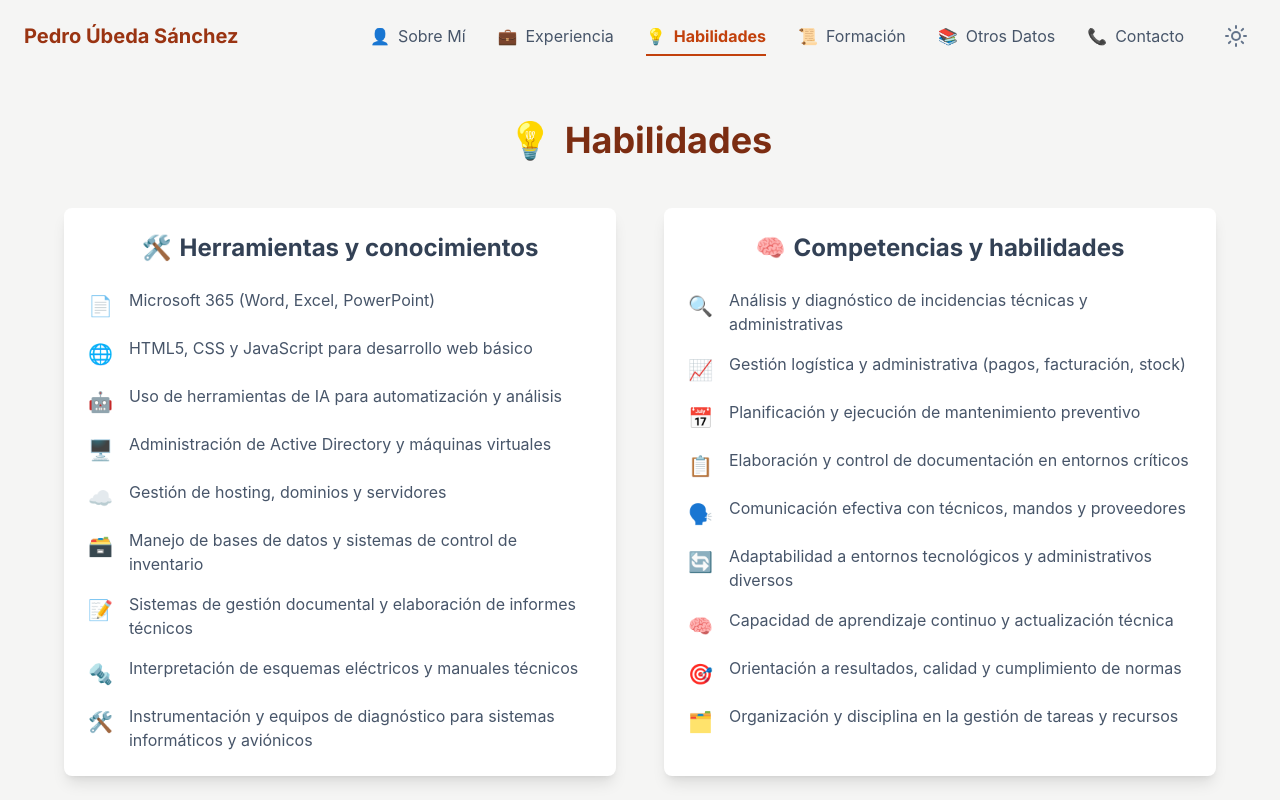
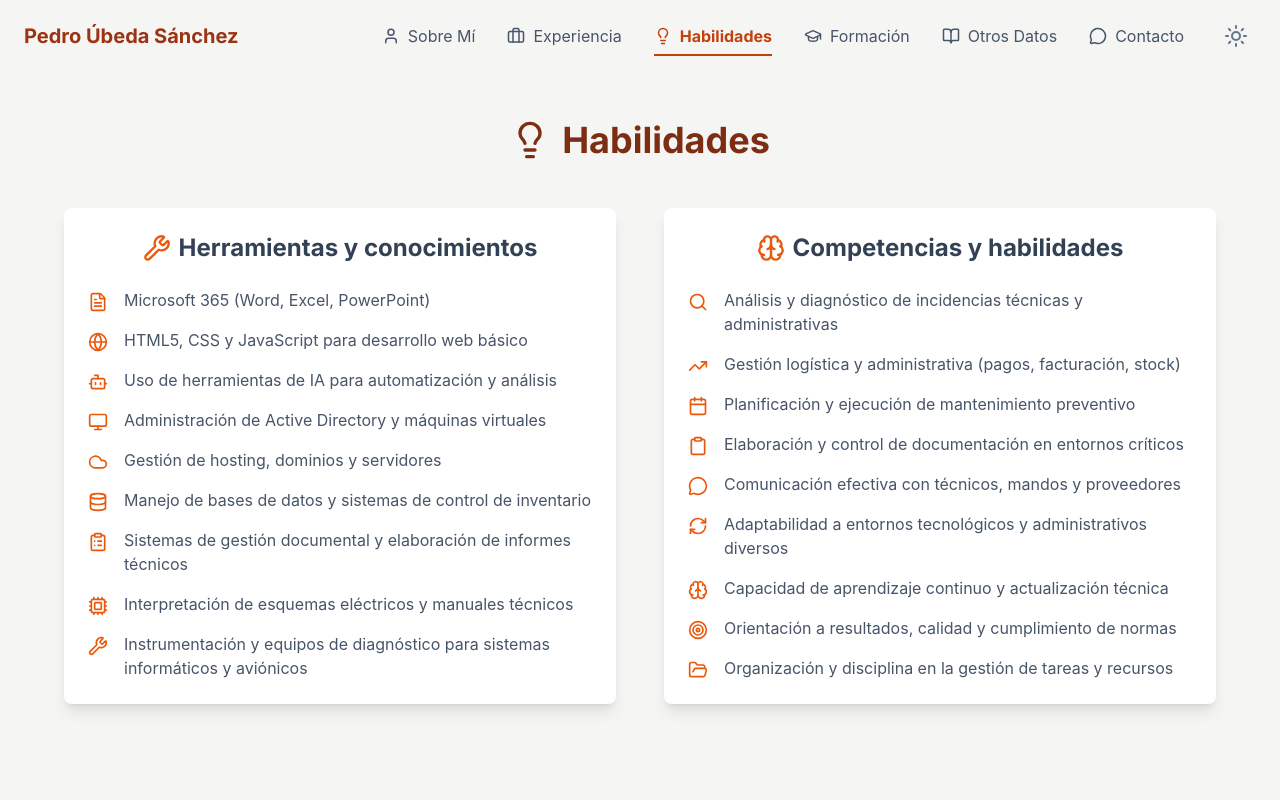
Before and after one commit to BeLc3bU/PedroUbedaSanchez.github.io, a React (Vite) app: page /habilidades in a window 1280 px wide. Shown: the top 800 px of the page. Built offline with nearby package versions, Linux system fonts and the light colour scheme; a web font is replaced by a local one.

Commit message:
Refactor: Replace all emojis with Lucide React icons for a professional look (including print view)

```diff
--- a/src/layout/Header.tsx
+++ b/src/layout/Header.tsx
@@ -2,7 +2,7 @@ import { useState } from 'react';
 import { Link, useLocation } from 'react-router-dom';
 import clsx from 'clsx';
 import { useTheme } from '../hooks/useTheme';
-import { Sun, Moon, Menu, X } from 'lucide-react';
+import { Sun, Moon, Menu, X, User, Briefcase, Lightbulb, GraduationCap, BookOpen, MessageCircle } from 'lucide-react';
 
 export default function Header() {
     const location = useLocation();
@@ -10,12 +10,12 @@ export default function Header() {
     const [isMobileMenuOpen, setIsMobileMenuOpen] = useState(false);
 
     const navLinks = [
-        { name: 'Sobre Mí', path: '/', icon: '👤' },
-        { name: 'Experiencia', path: '/experiencia', icon: '💼' },
-        { name: 'Habilidades', path: '/habilidades', icon: '💡' },
-        { name: 'Formación', path: '/formacion', icon: '📜' },
-        { name: 'Otros Datos', path: '/otros-datos', icon: '📚' },
-        { name: 'Contacto', path: '/contacto', icon: '📞' },
+        { name: 'Sobre Mí', path: '/', icon: <User size={18} /> },
+        { name: 'Experiencia', path: '/experiencia', icon: <Briefcase size={18} /> },
+        { name: 'Habilidades', path: '/habilidades', icon: <Lightbulb size={18} /> },
+        { name: 'Formación', path: '/formacion', icon: <GraduationCap size={18} /> },
+        { name: 'Otros Datos', path: '/otros-datos', icon: <BookOpen size={18} /> },
+        { name: 'Contacto', path: '/contacto', icon: <MessageCircle size={18} /> },
     ];
 
     const closeMenu = () => setIsMobileMenuOpen(false);
@@ -39,7 +39,7 @@ export default function Header() {
                                 )}
                                 aria-current={location.pathname === link.path ? 'page' : undefined}
                             >
-                                <span aria-hidden="true">{link.icon}</span>
+                                {link.icon}
                                 <span>{link.name}</span>
                             </Link>
                         </li>
@@ -107,7 +107,7 @@ export default function Header() {
                                             location.pathname === link.path && "font-bold text-orange-700"
                                         )}
                                     >
-                                        <span aria-hidden="true">{link.icon}</span>
+                                        {link.icon}
                                         <span>{link.name}</span>
                                     </Link>
                                 </li>
--- a/src/pages/Experience.tsx
+++ b/src/pages/Experience.tsx
@@ -1,5 +1,6 @@
 import { Helmet } from 'react-helmet-async';
 import TimelineItem from '../components/TimelineItem';
+import { Briefcase, Plane, Calculator, FileText, Radio } from 'lucide-react';
 
 export default function Experience() {
     return (
@@ -12,7 +13,7 @@ export default function Experience() {
 
             <section className="container mx-auto px-6 py-12 mb-24 animate-in fade-in slide-in-from-right-8 duration-700">
                 <h1 className="text-3xl sm:text-4xl font-bold mb-12 text-center text-orange-900 dark:text-orange-400 flex items-center justify-center gap-3">
-                    <span aria-hidden="true">💼</span>
+                    <Briefcase size={40} className="text-orange-900 dark:text-orange-400" />
                     Experiencia Profesional
                 </h1>
 
@@ -21,7 +22,7 @@ export default function Experience() {
                     <TimelineItem
                         title="Militar (Informático/Aviónico)"
                         subtitle="FAS | 2008 - 2025"
-                        icon="✈️"
+                        icon={<Plane size={24} className="text-orange-600" />}
                     >
                         <ul className="list-disc list-inside space-y-2">
                             <li>Mantenimiento, diagnóstico y solución de averías de simuladores de vuelo y flota de aviones a nivel informático y electrónico.</li>
@@ -34,7 +35,7 @@ export default function Experience() {
                     <TimelineItem
                         title="Administrativo Contable"
                         subtitle="ICONO TELECOM | 2007 - 2008"
-                        icon="💰"
+                        icon={<Calculator size={24} className="text-orange-600" />}
                     >
                         <ul className="list-disc list-inside space-y-2">
                             <li>Gestión de pagos a proveedores y clientes.</li>
@@ -47,7 +48,7 @@ export default function Experience() {
                     <TimelineItem
                         title="Auxiliar Administrativo"
                         subtitle="TRUCCSA | 2006 - 2007"
-                        icon="📁"
+                        icon={<FileText size={24} className="text-orange-600" />}
                     >
                         <ul className="list-disc list-inside space-y-2">
                             <li>Gestión de pedidos, albaranes y facturación.</li>
@@ -59,7 +60,7 @@ export default function Experience() {
                     <TimelineItem
                         title="Militar (Admin/Telecom)"
                         subtitle="FAS | 2002 - 2005"
-                        icon="📡"
+                        icon={<Radio size={24} className="text-orange-600" />}
                     >
                         <ul className="list-disc list-inside space-y-2">
                             <li>Archivo, correspondencia y registro.</li>
--- a/src/pages/Skills.tsx
+++ b/src/pages/Skills.tsx
@@ -1,54 +1,58 @@
 import { Helmet } from 'react-helmet-async';
-
+import {
+    Lightbulb, Wrench, Brain,
+    FileText, Globe, Bot, Monitor, Cloud, Database, ClipboardList, Cpu,
+    Search, TrendingUp, Calendar, Clipboard, MessageCircle, RefreshCw, Target, FolderOpen
+} from 'lucide-react';
 
 // Interfaces for better type checking
 interface SkillItem {
-    icon: string;
+    icon: React.ReactNode;
     description: string;
 }
 
 interface SkillCategoryProps {
     title: string;
-    icon: string;
+    icon: React.ReactNode;
     skills: SkillItem[];
     animationClass: string;
 }
 
 const toolsSkills: SkillItem[] = [
-    { icon: '📄', description: 'Microsoft 365 (Word, Excel, PowerPoint)' },
-    { icon: '🌐', description: 'HTML5, CSS y JavaScript para desarrollo web básico' },
-    { icon: '🤖', description: 'Uso de herramientas de IA para automatización y análisis' },
-    { icon: '🖥️', description: 'Administración de Active Directory y máquinas virtuales' },
-    { icon: '☁️', description: 'Gestión de hosting, dominios y servidores' },
-    { icon: '🗃️', description: 'Manejo de bases de datos y sistemas de control de inventario' },
-    { icon: '📝', description: 'Sistemas de gestión documental y elaboración de informes técnicos' },
-    { icon: '🔩', description: 'Interpretación de esquemas eléctricos y manuales técnicos' },
-    { icon: '🛠️', description: 'Instrumentación y equipos de diagnóstico para sistemas informáticos y aviónicos' },
+    { icon: <FileText size={20} />, description: 'Microsoft 365 (Word, Excel, PowerPoint)' },
+    { icon: <Globe size={20} />, description: 'HTML5, CSS y JavaScript para desarrollo web básico' },
+    { icon: <Bot size={20} />, description: 'Uso de herramientas de IA para automatización y análisis' },
+    { icon: <Monitor size={20} />, description: 'Administración de Active Directory y máquinas virtuales' },
+    { icon: <Cloud size={20} />, description: 'Gestión de hosting, dominios y servidores' },
+    { icon: <Database size={20} />, description: 'Manejo de bases de datos y sistemas de control de inventario' },
+    { icon: <ClipboardList size={20} />, description: 'Sistemas de gestión documental y elaboración de informes técnicos' },
+    { icon: <Cpu size={20} />, description: 'Interpretación de esquemas eléctricos y manuales técnicos' },
+    { icon: <Wrench size={20} />, description: 'Instrumentación y equipos de diagnóstico para sistemas informáticos y aviónicos' },
 ];
 
 const competencySkills: SkillItem[] = [
-    { icon: '🔍', description: 'Análisis y diagnóstico de incidencias técnicas y administrativas' },
-    { icon: '📈', description: 'Gestión logística y administrativa (pagos, facturación, stock)' },
-    { icon: '📅', description: 'Planificación y ejecución de mantenimiento preventivo' },
-    { icon: '📋', description: 'Elaboración y control de documentación en entornos críticos' },
-    { icon: '🗣️', description: 'Comunicación efectiva con técnicos, mandos y proveedores' },
-    { icon: '🔄', description: 'Adaptabilidad a entornos tecnológicos y administrativos diversos' },
-    { icon: '🧠', description: 'Capacidad de aprendizaje continuo y actualización técnica' },
-    { icon: '🎯', description: 'Orientación a resultados, calidad y cumplimiento de normas' },
-    { icon: '🗂️', description: 'Organización y disciplina en la gestión de tareas y recursos' },
+    { icon: <Search size={20} />, description: 'Análisis y diagnóstico de incidencias técnicas y administrativas' },
+    { icon: <TrendingUp size={20} />, description: 'Gestión logística y administrativa (pagos, facturación, stock)' },
+    { icon: <Calendar size={20} />, description: 'Planificación y ejecución de mantenimiento preventivo' },
+    { icon: <Clipboard size={20} />, description: 'Elaboración y control de documentación en entornos críticos' },
+    { icon: <MessageCircle size={20} />, description: 'Comunicación efectiva con técnicos, mandos y proveedores' },
+    { icon: <RefreshCw size={20} />, description: 'Adaptabilidad a entornos tecnológicos y administrativos diversos' },
+    { icon: <Brain size={20} />, description: 'Capacidad de aprendizaje continuo y actualización técnica' },
+    { icon: <Target size={20} />, description: 'Orientación a resultados, calidad y cumplimiento de normas' },
+    { icon: <FolderOpen size={20} />, description: 'Organización y disciplina en la gestión de tareas y recursos' },
 ];
 
 function SkillCategory({ title, icon, skills, animationClass }: SkillCategoryProps) {
     return (
         <div className={`bg-white dark:bg-slate-800 p-6 rounded-lg shadow-lg card-lift animate-in fade-in duration-700 ${animationClass}`}>
-            <h3 className="text-xl md:text-2xl font-semibold mb-6 text-center text-slate-700 dark:text-slate-200">
-                <span className="mr-2" aria-hidden="true">{icon}</span>
+            <h3 className="text-xl md:text-2xl font-semibold mb-6 text-center text-slate-700 dark:text-slate-200 flex items-center justify-center gap-2">
+                {icon}
                 {title}
             </h3>
             <ul className="space-y-4 text-slate-600 dark:text-slate-300">
                 {skills.map((skill, index) => (
                     <li key={index} className="flex items-start group">
-                        <span className="text-orange-600 mr-4 mt-1 text-xl transition-transform group-hover:scale-125 duration-300" aria-hidden="true">
+                        <span className="text-orange-600 mr-4 mt-1 transition-transform group-hover:scale-125 duration-300">
                             {skill.icon}
                         </span>
                         <p>{skill.description}</p>
@@ -69,21 +73,21 @@ export default function Skills() {
             </Helmet>
 
             <section className="container mx-auto px-6 py-12 mb-24">
-                <h1 className="text-3xl sm:text-4xl font-bold mb-12 text-center text-orange-900 dark:text-orange-400">
-                    <span aria-hidden="true" className="mr-3">💡</span>
+                <h1 className="text-3xl sm:text-4xl font-bold mb-12 text-center text-orange-900 dark:text-orange-400 flex items-center justify-center gap-3">
+                    <Lightbulb size={40} className="text-orange-900 dark:text-orange-400" />
                     Habilidades
                 </h1>
 
                 <div className="grid md:grid-cols-2 gap-8 md:gap-12 max-w-6xl mx-auto">
                     <SkillCategory
                         title="Herramientas y conocimientos"
-                        icon="🛠️"
+                        icon={<Wrench size={28} className="text-orange-600" />}
                         skills={toolsSkills}
                         animationClass="slide-in-from-left-8"
                     />
                     <SkillCategory
                         title="Competencias y habilidades"
-                        icon="🧠"
+                        icon={<Brain size={28} className="text-orange-600" />}
                         skills={competencySkills}
                         animationClass="slide-in-from-right-8"
                     />
```
Also changed, not shown: public/curriculum.html (+9 -5 lines), src/pages/Contact.tsx (+11 -7 lines), src/pages/Education.tsx (+11 -10 lines), src/pages/OtherData.tsx (+29 -24 lines), 1 other file (tests, documents, lock files or other folders).
